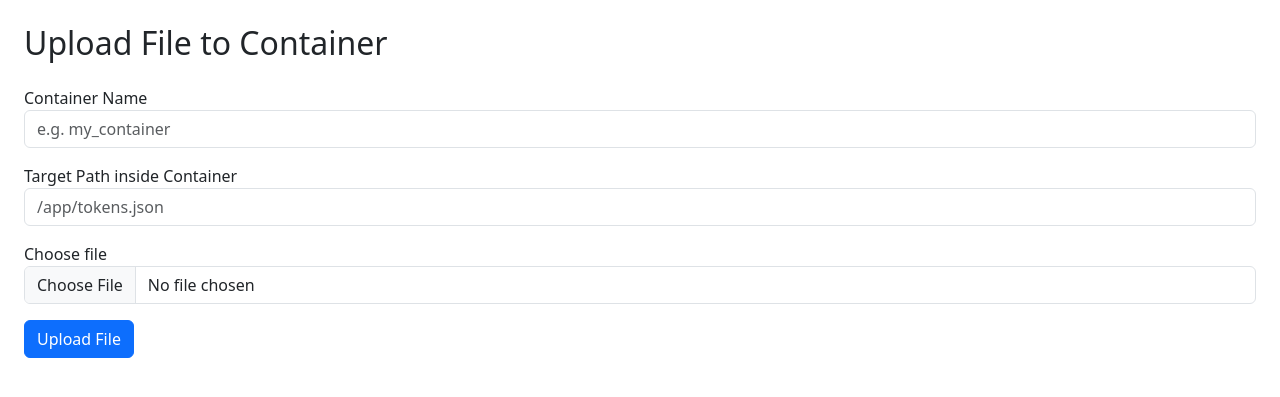
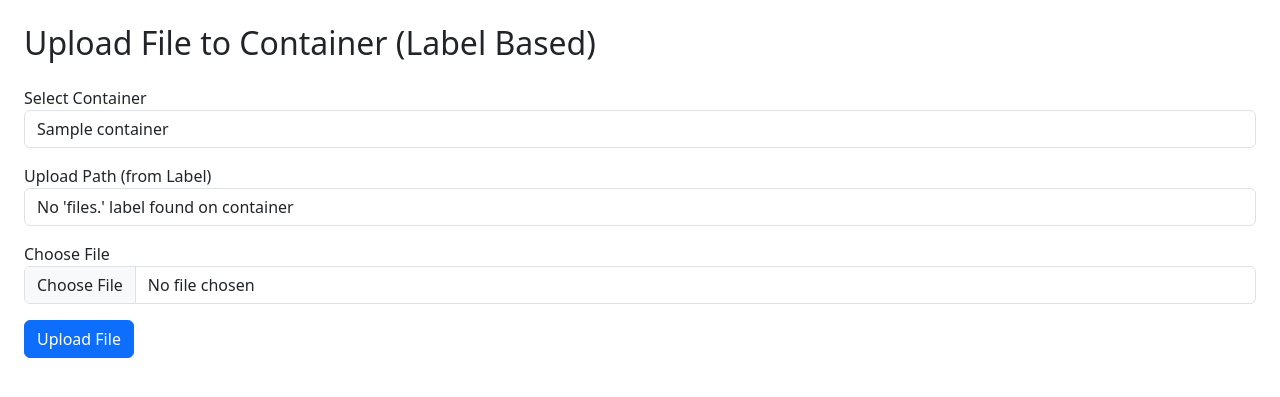
Before and after one commit to CrowMother/docker-manager, a Flask app: template templates/upload.html in a window 1280 px wide. Shown: the top 397 px of the page. Run offline with Flask 3, Linux system fonts and the light colour scheme; the template is opened without the code that fills it: most values are stand-ins (such as "Sample title", 1, 10 or a date in 2020); parts of the project's set-up code (start-up, migrations or seed data) failed here and were passed over; some libraries are stand-ins or nearby versions.

Commit message:
fixed file uploads to read off labels for easier user experience

```diff
--- a/docker-manager/docker_commands.txt
+++ /dev/null
@@ -1,2 +0,0 @@
-docker build --no-cache -t crowmommy/docker-manager:DEV .
-docker push crowmommy/docker-manager:DEV
--- a/templates/upload.html
+++ b/templates/upload.html
@@ -3,25 +3,53 @@
 <html lang="en">
 <head>
   <meta charset="UTF-8">
-  <title>Upload File to Container</title>
+  <title>Upload File to Container (Label Based)</title>
   <link rel="stylesheet" href="https://cdn.jsdelivr.net/npm/bootstrap@5.3.0/dist/css/bootstrap.min.css">
+  <script>
+    function updateLabelPath() {
+      const containerSelect = document.getElementById("containerSelect");
+      const labelPathInput = document.getElementById("pathDisplay");
+      const labelKeyHidden = document.getElementById("labelkey");
+      const data = JSON.parse(document.getElementById("containerData").textContent);
+      const selected = containerSelect.value;
+      const container = data.find(c => c.name === selected);
+      const labels = container ? container.labels : {};
+      const keys = Object.keys(labels);
+      const fileLabelKey = keys.find(k => k.startsWith("files.")) || "";
+      const fileLabelPath = fileLabelKey ? labels[fileLabelKey] : "";
+
+      labelKeyHidden.value = fileLabelKey;
+      labelPathInput.value = fileLabelPath || "No 'files.' label found on container";
+    }
+    window.onload = updateLabelPath;
+  </script>
 </head>
 <body class="p-4">
-  <h2 class="mb-4">Upload File to Container</h2>
+  <h2 class="mb-4">Upload File to Container (Label Based)</h2>
   <form method="POST" action="/upload" enctype="multipart/form-data">
     <div class="mb-3">
-      <label for="container">Container Name</label>
-      <input type="text" name="container" class="form-control" placeholder="e.g. my_container" required>
+      <label for="container">Select Container</label>
+      <select name="container" id="containerSelect" class="form-control" onchange="updateLabelPath()" required>
+        {% for container in containers %}
+          <option value="{{ container.name }}">{{ container.name }}</option>
+        {% endfor %}
+      </select>
+    </div>
+    <input type="hidden" name="labelkey" id="labelkey" required>
+
+    <div class="mb-3">
+      <label for="pathDisplay">Upload Path (from Label)</label>
+      <input type="text" id="pathDisplay" class="form-control" readonly>
     </div>
     <div class="mb-3">
-      <label for="path">Target Path inside Container</label>
-      <input type="text" name="path" class="form-control" placeholder="/app/tokens.json" required>
-    </div>
-    <div class="mb-3">
-      <label for="file">Choose file</label>
+      <label for="file">Choose File</label>
       <input type="file" name="file" class="form-control" required>
     </div>
     <button type="submit" class="btn btn-primary">Upload File</button>
   </form>
+
+  <script type="application/json" id="containerData">
+    {{ containers | tojson }}
+  </script>
 </body>
 </html>
```
Also changed, not shown: modules/upload_route.py (+28 -16 lines).
